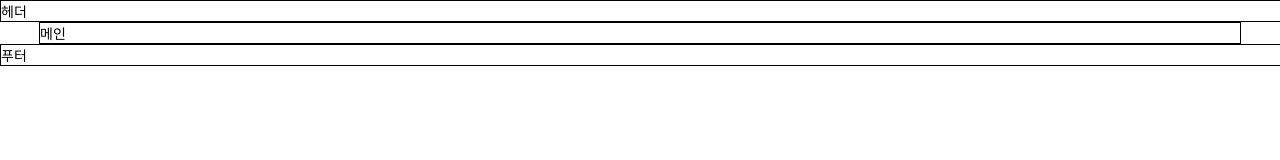
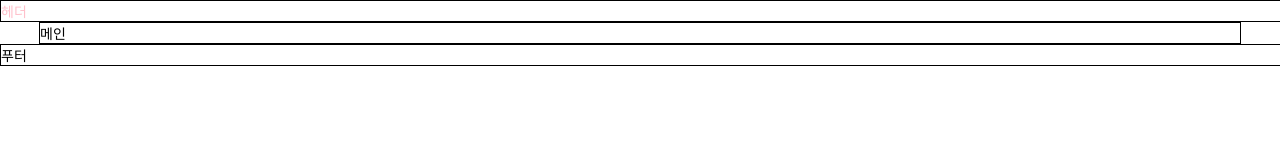
Before and after one commit to mihye0924/GoldenDiscAwards, a Next.js app: page / in a window 1280 px wide. Shown: the top 160 px of the page. Built offline with nearby package versions, Linux system fonts and the light colour scheme.

Commit message:
#.next 스타일셋팅

```diff
--- a/components/layout/Header.js
+++ b/components/layout/Header.js
@@ -1,7 +1,10 @@
+import header from '@/styles/header.module.scss'
 export default function Header() {
     return (
         <div className="l-header">
-            헤더
+            <div className={header.header}>
+                헤더
+            </div>
         </div>
     )
 }
--- a/next.config.js
+++ b/next.config.js
@@ -1,15 +1,11 @@
 /** @type {import('next').NextConfig} */
+const path = require('path')
 
-const path = require('path');
 const nextConfig = {
   reactStrictMode: true,
-  configureWebpack: {
-    resolve: {
-        alias: {
-            '@': path.join(__dirname, 'src/')
-        }
-    }
-  }
+  sassOptions: {
+    includePaths: [path.join(__dirname, 'styles')],
+    prependData: `@import "styles/scss/_variables.scss";`
+  },
 }
-
 module.exports = nextConfig
--- a/pages/_app.js
+++ b/pages/_app.js
@@ -1,4 +1,5 @@
-import '@/assets/scss/common.scss'
+import '@/styles/scss/reset.scss'
+import '@/styles/scss/_global.scss'
 import Head from 'next/head';
 import Header from '@/components/layout/Header'
 import Footer from '@/components/layout/Footer'
--- /dev/null
+++ b/styles/header.module.scss
@@ -0,0 +1,3 @@
+.header {
+  color: pink !important;
+}
--- a/assets/scss/common.scss
+++ b/styles/scss/_global.scss
@@ -1,14 +1,4 @@
-@import './variables.scss';
-
-*{ margin:0; padding:0; }
-body,html { font-size: $fs14; color: $black; }
-h1,h2,h3,h4,h5,h6,a,span,p { color: $black; }
-a { text-decoration: none; }
-ul, li { list-style-type: none; }
-
-
 .l {
-
     &-header {
         width: $h-width;
         margin: 0 auto;
--- /dev/null
+++ b/styles/scss/reset.scss
@@ -0,0 +1,5 @@
+*{ margin:0; padding:0; }
+body, html { font-size: $fs14; color: $black; }
+h1,h2,h3,h4,h5,h6,a,span,p { color: $black; }
+a { text-decoration: none; }
+ul, li { list-style-type: none; }
```
Also changed, not shown: styles/scss/_variables.scss (line endings or trailing spaces).
